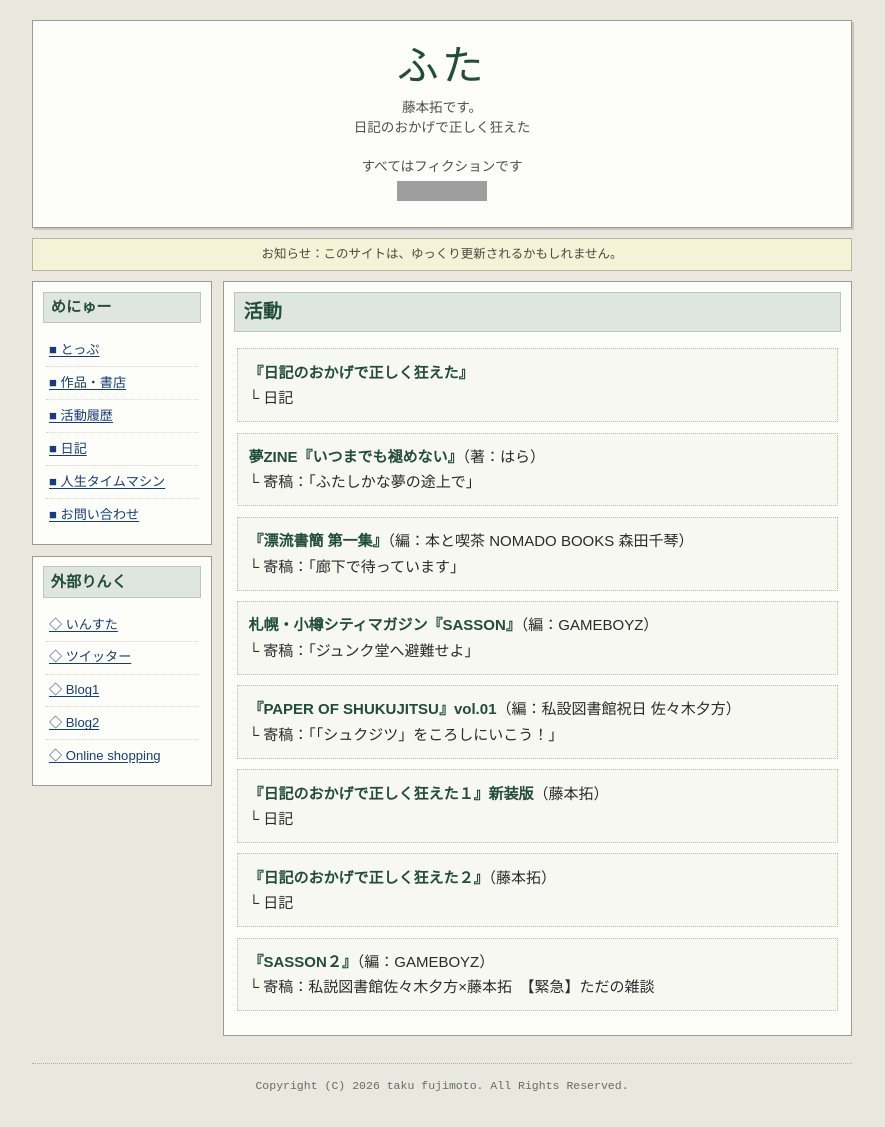
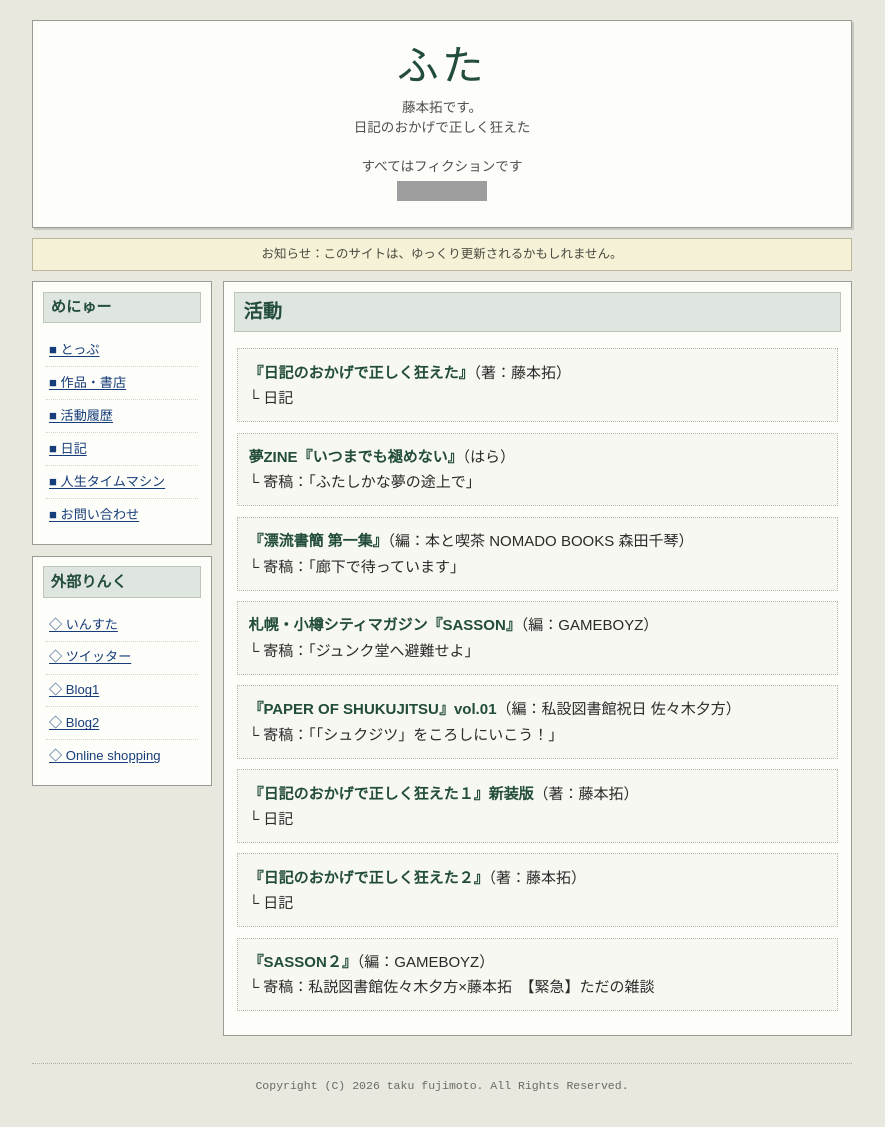
Before and after one commit to fujimototaku/fujimototaku.github.io, a Jekyll site: the page built from info.html, in a window 1280 px wide. Shown: the whole page, without its empty margins (198-1083 px from the left). Built offline with Jekyll 4.4.1, drawn with Linux system fonts in a browser that asks for light colours; grey boxes are pictures that could not be loaded.

Commit message:
更新: activity.yml

```diff
--- a/_data/activity.yml
+++ b/_data/activity.yml
@@ -1,9 +1,10 @@
 title: 活動
 items:
   - title: 『日記のおかげで正しく狂えた』
+    date: 著：藤本拓
     detail: 日記
   - title: 夢ZINE『いつまでも褪めない』
-    date: 著：はら
+    date: はら
     detail: 寄稿：「ふたしかな夢の途上で」
   - title: 『漂流書簡 第一集』
     date: 編：本と喫茶 NOMADO BOOKS 森田千琴
@@ -15,10 +16,10 @@ items:
     date: 編：私設図書館祝日 佐々木夕方
     detail: 寄稿：「「シュクジツ」をころしにいこう！」
   - title: 『日記のおかげで正しく狂えた１』新装版
-    date: 藤本拓
+    date: 著：藤本拓
     detail: 日記
   - title: 『日記のおかげで正しく狂えた２』
-    date: 藤本拓
+    date: 著：藤本拓
     detail: 日記
   - title: 『SASSON２』
     date: 編：GAMEBOYZ
```
